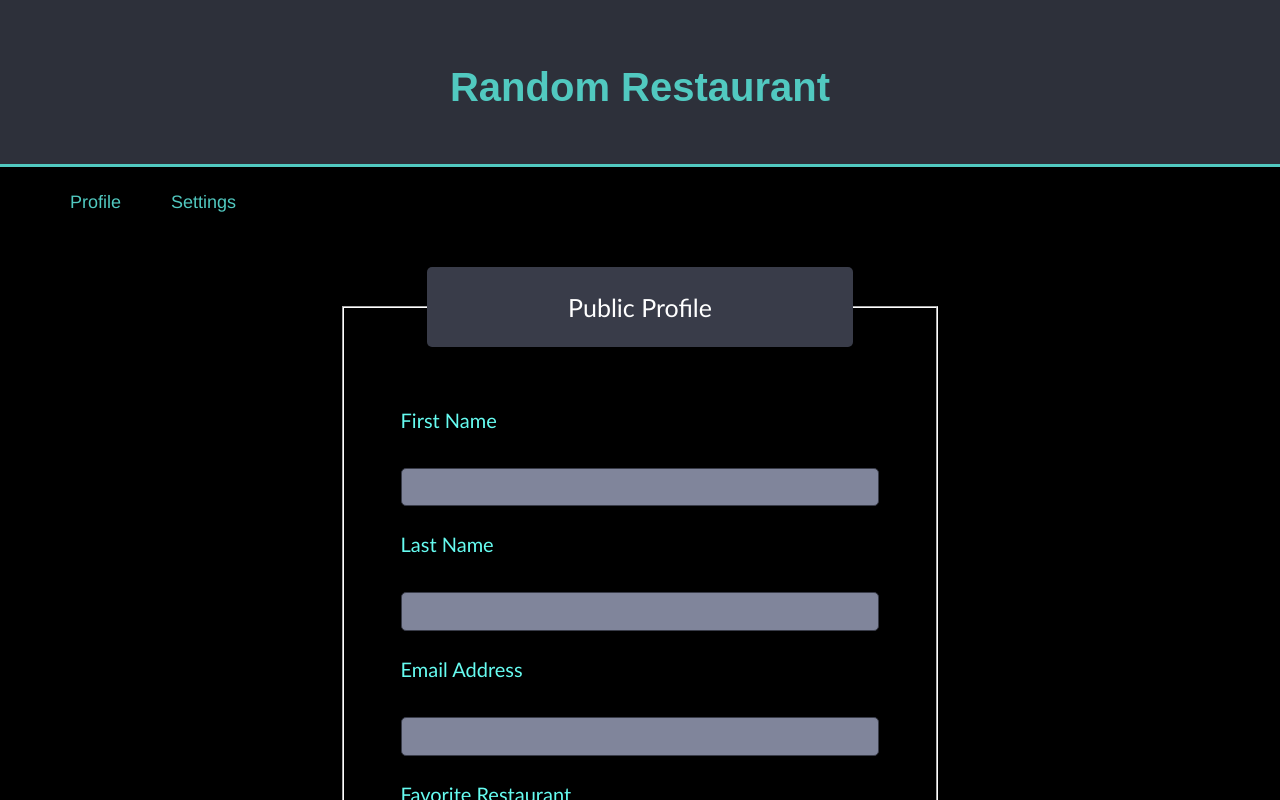
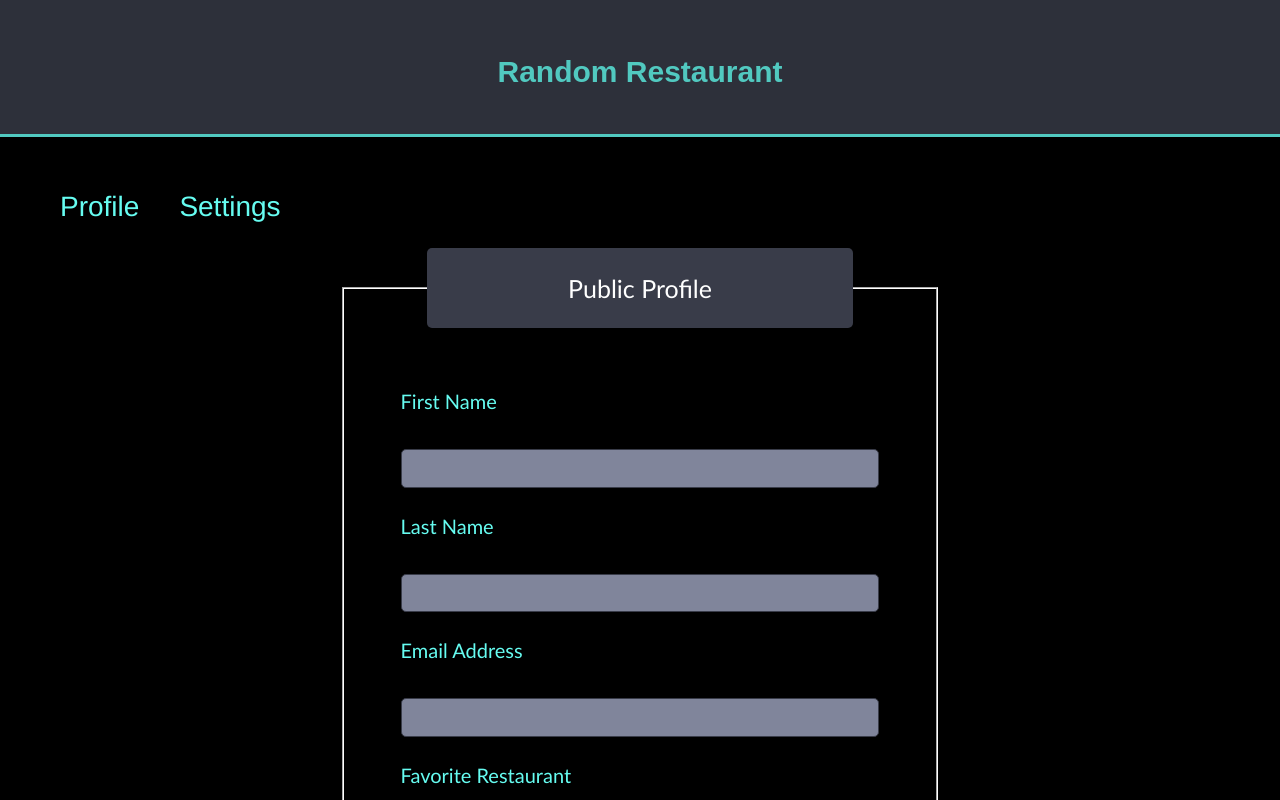
Before and after one commit to kenocathon/random_restaurant, a React app: page / in a window 1280 px wide. Shown: the top 800 px of the page. Built offline with nearby package versions, Linux system fonts and the light colour scheme; a web font is replaced by a local one.

Commit message:
add navigation and more validation

```diff
--- a/src/components/AddRestaurant.js
+++ b/src/components/AddRestaurant.js
@@ -3,8 +3,7 @@ import React from "react";
 //exported to Options.js
 export default class AddRestaurant extends React.Component {
   state = {
-    error: "",
-    count: 0
+    error: ""
   };
 
   handleAddRestaurant = e => {
@@ -14,12 +13,9 @@ export default class AddRestaurant extends React.Component {
     this.setState(() => ({ error }));
     e.target.elements.restaurant.value = "";
   };
-  restaurantCounter = () => {
-    this.setState(prevState => ({ count: prevState.count + 1 }));
-  };
 
   render() {
-    const maxGuestsReached = this.state.count === this.props.maxGuests + 1;
+    const maxGuestsReached = this.props.count === this.props.maxGuests + 1;
 
     return (
       <div className={this.props.visible ? "visible" : "invisible"}>
@@ -33,7 +29,7 @@ export default class AddRestaurant extends React.Component {
             <div className="formboxcolumn">
               {maxGuestsReached ? (
                 <label className="picker-label">
-                  Maximum number of guests reached
+                  Maximum number of guests reached!
                 </label>
               ) : (
                 <label className="picker-label">
@@ -47,7 +43,7 @@ export default class AddRestaurant extends React.Component {
               <input type="text" name="restaurant" />
               <button
                 className="add-btn"
-                onClick={this.restaurantCounter}
+                onClick={this.props.restaurantCounter}
                 disabled={maxGuestsReached}
               >
                 Add
@@ -72,8 +68,12 @@ export default class AddRestaurant extends React.Component {
             </div>
           </div>
         </form>
-        <div className="formboxcolumn container">
-          <button onClick={this.props.handleRandomPick}>
+        <div className="btn-wrapper">
+          <button
+            className="important-btn"
+            onClick={e => this.props.handleRandomPick(e)}
+            disabled={!maxGuestsReached}
+          >
             Pick A Restaurant
           </button>
         </div>
--- a/src/components/App.js
+++ b/src/components/App.js
@@ -18,7 +18,8 @@ export default class App extends React.Component {
       app: false,
       settings: false,
       profile: true
-    }
+    },
+    count: 0
   };
 
   // Handles Clear button to remove all options from rendering. Sets state to empty
@@ -36,7 +37,10 @@ export default class App extends React.Component {
 
   // Handles selectedOption state and sets to empty when Okay button is clicked.
   handleSelectedOption = () => {
-    this.setState(() => ({ selectedOption: "" }));
+    this.setState(() => ({
+      selectedOption: "",
+      options: []
+    }));
   };
 
   // handles error for AddRestaurant Component and sets state to new array of options.
@@ -56,6 +60,7 @@ export default class App extends React.Component {
   handleSubmitForm = numberOfGuests => {
     this.setState(() => ({
       maxGuests: numberOfGuests,
+      options: [],
       visible: {
         settings: false,
         app: true
@@ -121,10 +126,44 @@ export default class App extends React.Component {
     });
   };
 
+  linkControllerProfile = () => {
+    this.setState(() => ({
+      maxGuests: 0,
+      options: [],
+      visible: {
+        profile: true,
+        app: false,
+        settings: false
+      }
+    }));
+  };
+
+  linkControllerSettings = () => {
+    this.setState(() => ({
+      maxGuests: 0,
+      options: [],
+      visible: {
+        profile: false,
+        app: false,
+        settings: true
+      }
+    }));
+  };
+  restaurantCounter = () => {
+    this.setState({
+      count: this.state.count + 1
+    });
+  };
+
   render() {
     return (
       <div>
-        <Header title="Random Restaurant" goToProfile={this.goToProfile} />
+        <Header
+          title="Random Restaurant"
+          goToProfile={this.goToProfile}
+          linkControllerProfile={this.linkControllerProfile}
+          linkControllerSettings={this.linkControllerSettings}
+        />
 
         <ProfileForm
           className="container"
@@ -150,8 +189,9 @@ export default class App extends React.Component {
           maxGuests={this.state.maxGuests}
           handleRandomPick={this.handleRandomPick}
           localRestaurant={this.state.localRestaurant}
-          backButton={this.handleBackButton}
           visible={this.state.visible.app}
+          count={this.state.count}
+          restaurantCounter={this.restaurantCounter}
         />
 
         <OptionModal
--- a/src/components/Header.js
+++ b/src/components/Header.js
@@ -1,19 +1,24 @@
 import React from "react";
 
 const Header = props => (
-  <header>
-    <div className="branding">
-      <h1> {props.title}</h1>
-    </div>
+  <nav>
+    <header>
+      <div className="branding">
+        <h1> {props.title}</h1>
+      </div>
+    </header>
     <ul>
-      <li>
-        <a href="/profile" onClick={props.goToProfile}>
-          Profile
-        </a>
+      <li onClick={() => props.linkControllerProfile()} className="header-link">
+        Profile
       </li>
-      <li>Settings</li>
+      <li
+        onClick={() => props.linkControllerSettings()}
+        className="header-link"
+      >
+        Settings
+      </li>
     </ul>
-  </header>
+  </nav>
 );
 
 export default Header;
--- a/src/components/OptionModal.js
+++ b/src/components/OptionModal.js
@@ -7,6 +7,8 @@ const OptionModal = props => (
     contentLabel="Selected Restaurant"
     ariaHideApp={false}
     onRequestClose={props.handleSelectedOption}
+    closeTimeoutMS={200}
+    className="modal"
   >
     <h3>Your Random Restaurant Is!</h3>
     {props.selectedOption && <p>{props.selectedOption}</p>}
--- a/src/styles/base/_base.scss
+++ b/src/styles/base/_base.scss
@@ -24,3 +24,9 @@ a {
 button {
   padding: 1rem;
 }
+
+@media only screen and (max-width: 100rem) {
+  h1 {
+    font-size: 1em;
+  }
+}
--- a/src/styles/base/theme.scss
+++ b/src/styles/base/theme.scss
@@ -1,6 +1,7 @@
 //Colors
-$primary-color: #333745;
+$primary-color: #000;
 $secondary-color: #393c49;
+$neon-green: #66fcf1;
 $off-white: #a5afd7;
 $error-text: #7d4e57;
 
--- a/src/styles/components/_app.scss
+++ b/src/styles/components/_app.scss
@@ -1,6 +1,13 @@
 .page-title {
   text-align: center;
   margin-bottom: 2rem;
+}
+h1.page-title {
+  font-size: 6rem;
+}
+
+h2.page-title {
+  margin-bottom: 6rem;
 }
 
 .option {
@@ -20,3 +27,22 @@
 .invisible {
   display: none;
 }
+
+.btn-wrapper {
+  display: flex;
+  justify-content: center;
+}
+
+.important-btn {
+  padding: 3rem 0;
+  margin-top: 10rem;
+  background-color: $secondary-color;
+  border-radius: 5px;
+  border: 1px solid $neon-green;
+  color: $neon-green;
+  width: 50rem;
+  cursor: pointer;
+  &:disabled {
+    cursor: no-drop;
+  }
+}
--- a/src/styles/components/_header.scss
+++ b/src/styles/components/_header.scss
@@ -2,30 +2,20 @@ header {
   background: $secondary-color;
   border-bottom: #66fcf1 3px solid;
   color: #66fcf1;
-  margin-bottom: 10rem;
   padding: $m-size 0;
   opacity: 0.8;
+  max-height: 20rem;
   a {
     color: #66fcf1;
   }
 
   .branding {
     padding-top: 1rem;
-    font-size: 2rem;
+    font-size: 3rem;
     text-align: center;
     font-family: vortice-concept, sans-serif;
     font-weight: 400;
     font-style: normal;
-  }
-  ul {
-    @include flexbox-display;
-    margin-right: 2rem;
-    position: absolute;
-    top: 15rem;
-    li {
-      list-style: none;
-      padding: 2rem;
-    }
   }
 }
 
@@ -34,3 +24,16 @@ header {
   margin: 0 3rem;
   color: #66fcf1;
 }
+
+ul {
+  @include flexbox-display;
+
+  li {
+    list-style: none;
+    padding: 0 2rem;
+    font-size: 2.8rem;
+    cursor: pointer;
+    color: $neon-green;
+    margin-top: 0;
+  }
+}
--- /dev/null
+++ b/src/styles/components/_modal.scss
@@ -0,0 +1,33 @@
+.ReactModalPortal > div {
+  opacity: 0;
+}
+
+.ReactModalPortal .ReactModal__Overlay {
+  align-items: center;
+  @include flexbox-display;
+  justify-content: center;
+  transition: opacity 200ms ease-in-out;
+}
+
+.ReactModalPortal .ReactModal__Overlay--after-open {
+  opacity: 1;
+}
+
+.ReactModalPortal .ReactModal__Overlay--before-close {
+  opacity: 0;
+}
+
+.modal {
+  background: black;
+  color: $neon-green;
+  max-width: 30 rem;
+  outline: none;
+  padding: $xl-size;
+  text-align: center;
+  button {
+    background-color: $secondary-color;
+    color: white;
+    margin: $m-size;
+    cursor: pointer;
+  }
+}
--- a/src/styles/components/form.scss
+++ b/src/styles/components/form.scss
@@ -58,7 +58,6 @@ label {
 
 .picker-label {
   font-size: $l-size;
-  text-align: center;
 }
 
 .clear-options {
--- a/src/styles/styles.scss
+++ b/src/styles/styles.scss
@@ -4,4 +4,5 @@
 @import "./components/form.scss";
 @import "./components/grouping";
 @import "./components/header";
+@import "./components/modal";
 @import "./components/app";
```
